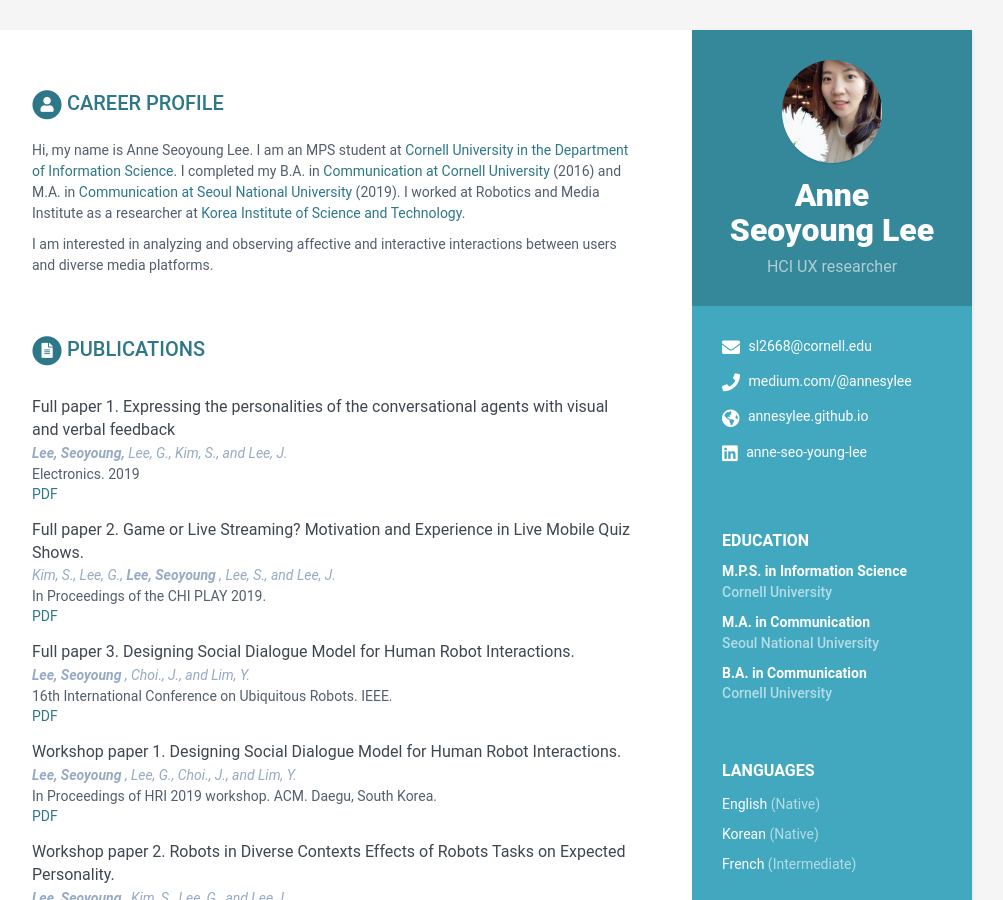
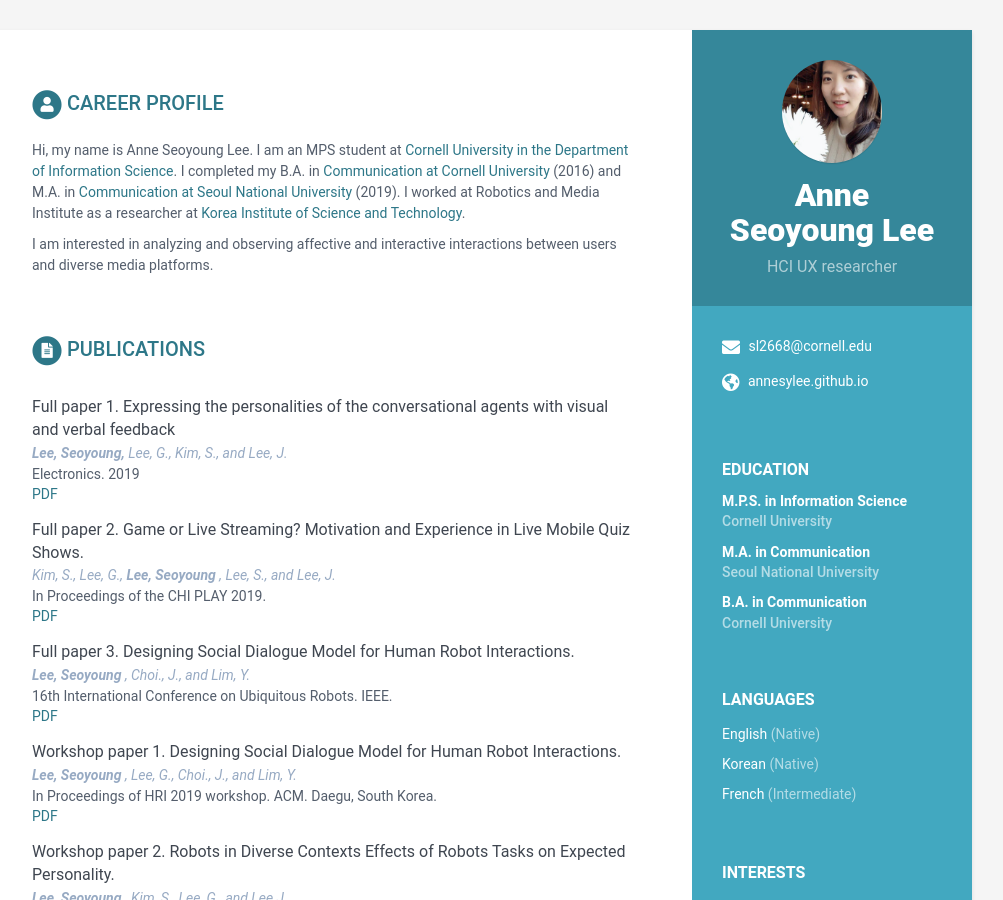
Before and after one commit to annesylee/annesylee.github.io, a Jekyll site: the page built from index.html, in a window 1280 px wide and 900 px high. Shown: the whole window, without its empty margins (168-1171 px from the left). Built offline with Jekyll 4.4.1, drawn with Linux system fonts in a browser that asks for light colours.

Commit message:
Update data.yml

```diff
--- a/_data/data.yml
+++ b/_data/data.yml
@@ -13,9 +13,10 @@ sidebar:
 
     # Sidebar links
     email: sl2668@cornell.edu
-    phone: medium.com/@annesylee
+    phone:
     website: annesylee.github.io #do not add http://
-    linkedin: anne-seo-young-lee
+    linkedin:
+    medium: medium.com/@annesylee
 
     languages:
       - idiom: English
```
